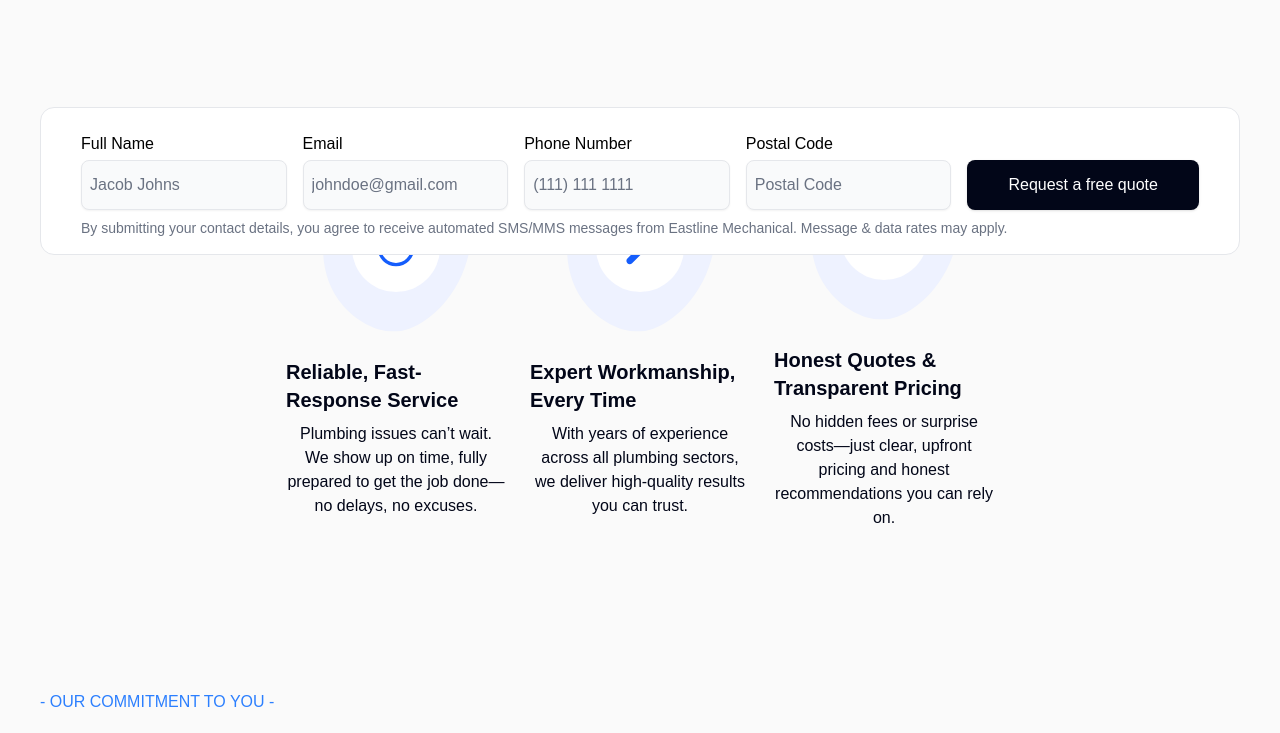
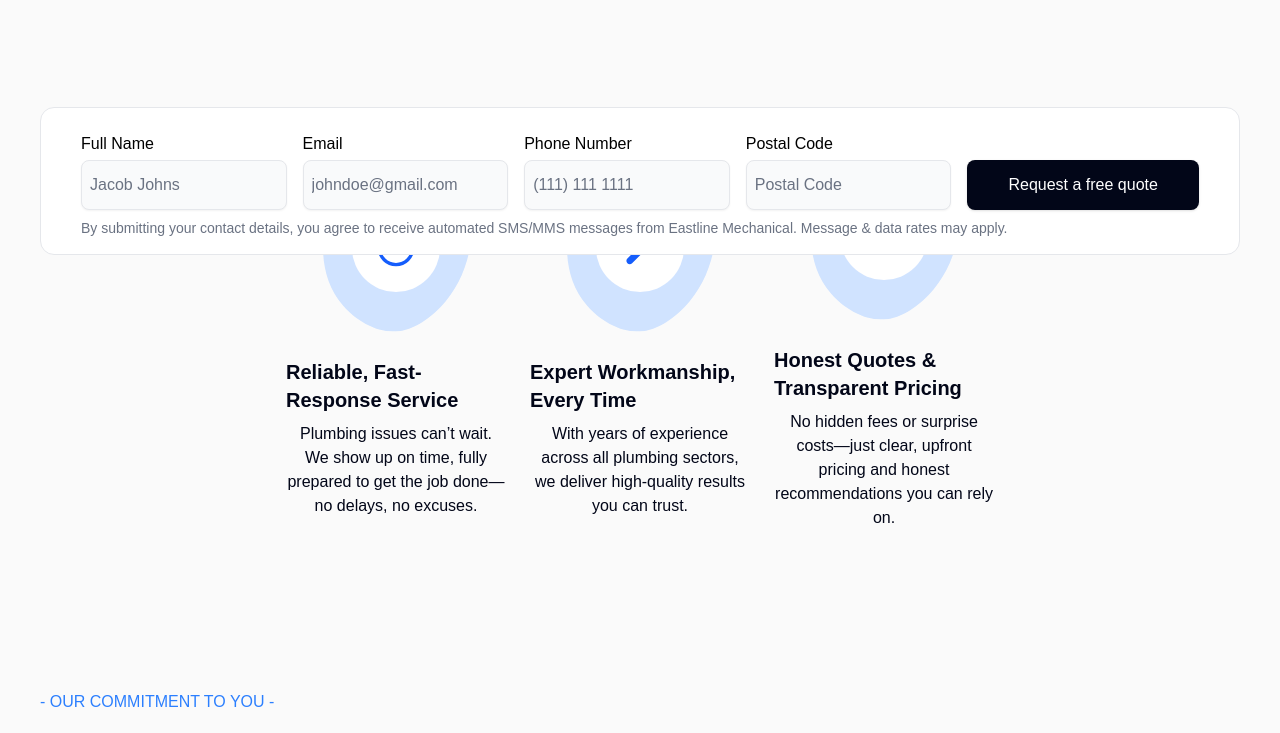
Before and after one commit to Trishaneww/eastline-mechanical, a Next.js app: page / in a window 1280 px wide. Shown: the part 802-1535 px from the top of the page. Built offline with nearby package versions, Linux system fonts and the light colour scheme; a web font is replaced by a local one.

Commit message:
updated wavy circle border

```diff
--- a/components/WavyCircle.tsx
+++ b/components/WavyCircle.tsx
@@ -31,7 +31,7 @@
           height="200"
           clipPath="url(#wavyClip)"
         >
-          <div className="w-full h-full bg-indigo-50" />
+          <div className="w-full h-full bg-[#d0e3ff]" />
         </foreignObject>
       </svg>
 
```
